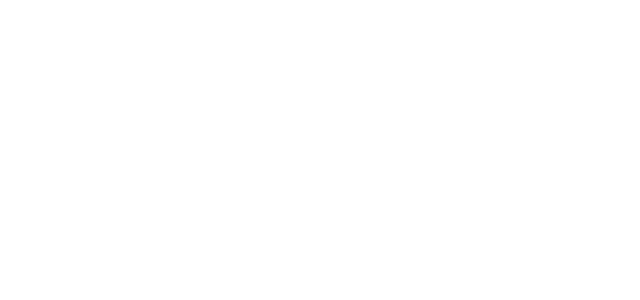
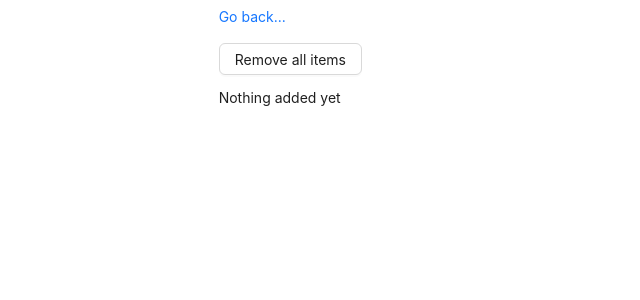
Before and after one commit to domjoeymoncada/movie-recommendation-redux, a React (Vite) app: page /actions in a window 1280 px wide. Before the commit this address had no page. Shown: the top 300 px of the page, without its empty margins (0-640 px from the left). Built offline with nearby package versions, Linux system fonts and the light colour scheme.

Commit message:
Add second page

```diff
--- a/src/main.tsx
+++ b/src/main.tsx
@@ -3,6 +3,7 @@
 import { store } from "./redux/store.ts";
 import { BrowserRouter, Route, Routes } from "react-router-dom";
 import MovieRecommendationForm from "./pages/PageA/index.tsx";
+import DefaultActions from "./pages/PageB/index.tsx";
 
 ReactDOM.createRoot(document.getElementById("root")!).render(
   <Provider store={store}>
@@ -20,6 +21,7 @@
           path="/send-movie-recommendation-form"
           element={<MovieRecommendationForm />}
         />
+        <Route path="/actions" element={<DefaultActions />} />
       </Routes>
     </BrowserRouter>
   </Provider>
--- a/src/pages/PageA/index.tsx
+++ b/src/pages/PageA/index.tsx
@@ -2,11 +2,14 @@
 import { addMovieRecommendation } from "../../redux/features/movieListSlice";
 import RecentlyAddedList from "./components/RecentlyAddedList";
 import MovieForm from "./components/MovieForm";
-import { Row, Col } from "antd";
+import { Row, Col, Button } from "antd";
+import { Link } from "react-router-dom";
 
 const MovieRecommendationForm = () => {
   const dispatch = useDispatch();
-  const movies = useSelector((state) => state.movieListRecommendations.recommendations);
+  const movies = useSelector(
+    (state) => state.movieListRecommendations.recommendations
+  );
 
   const onFormSubmit = (values) => {
     dispatch(addMovieRecommendation(values));
@@ -15,6 +18,7 @@
   return (
     <Row align="middle" justify="space-around">
       <Col span={16}>
+        <Link to={{ pathname: "/actions" }}>Go to actions page</Link>
         <MovieForm handleFormSubmit={onFormSubmit} />
         <RecentlyAddedList movieList={movies} />
       </Col>
--- /dev/null
+++ b/src/pages/PageB/index.tsx
@@ -0,0 +1,51 @@
+import { Row, Col, Typography, Button } from "antd";
+import { useDispatch, useSelector } from "react-redux";
+import { Link } from "react-router-dom";
+import { removeAllMovieRecommendations } from "../../redux/features/movieListSlice";
+
+const { Text, Title } = Typography;
+
+const DefaultActions = () => {
+  const dispatch = useDispatch();
+  const movieList = useSelector(
+    (state) => state.movieListRecommendations.recommendations
+  );
+
+  return (
+    <Row justify="space-evenly">
+      <Col span={16}>
+        <Row>
+          <Link to={{ pathname: "/send-movie-recommendation-form" }}>
+            Go back...
+          </Link>
+        </Row>
+        <Row>
+          <Button
+            style={{ marginTop: 18 }}
+            onClick={() => dispatch(removeAllMovieRecommendations())}
+          >
+            Remove all items
+          </Button>
+        </Row>
+        <Row style={{ marginTop: 12 }}>
+          {movieList?.length > 0 ? (
+            <div>
+              <Title level={3}>Items added:</Title>
+              {movieList?.map((movie) => (
+                <Row>
+                  <Col>
+                    <Text strong>{movie.title}</Text>
+                  </Col>
+                </Row>
+              ))}
+            </div>
+          ) : (
+            <Text>Nothing added yet</Text>
+          )}
+        </Row>
+      </Col>
+    </Row>
+  );
+};
+
+export default DefaultActions;
--- a/src/redux/features/movieListSlice.ts
+++ b/src/redux/features/movieListSlice.ts
@@ -11,8 +11,11 @@
     addMovieRecommendation: (state, action) => {
       state.recommendations.push(action.payload);
     },
+    removeAllMovieRecommendations: (state) => {
+      state.recommendations = [];
+    },
   },
 });
 
-export const { addMovieRecommendation } = movieListSlice.actions;
+export const { addMovieRecommendation, removeAllMovieRecommendations } = movieListSlice.actions;
 export default movieListSlice.reducer;
```
